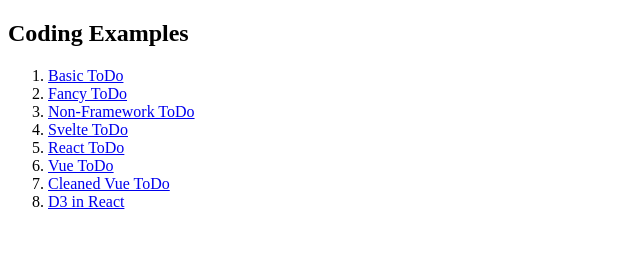
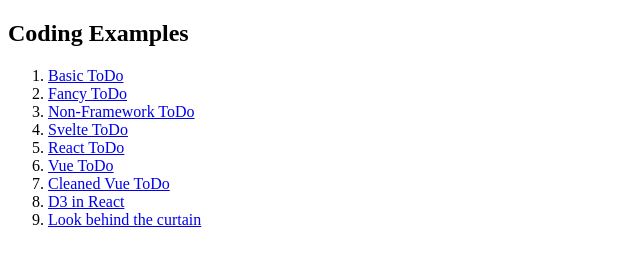
Before and after one commit to flekschas/js-frameworks-lecture, a plain HTML site: page index.html in a window 1280 px wide. Shown: the whole page, without its empty margins (0-640 px from the left). Drawn offline with Linux system fonts and the light colour scheme.

Commit message:
Add link to leaky abstraction

```diff
--- a/index.html
+++ b/index.html
@@ -33,6 +33,9 @@
     <li>
       <a href="https://github.com/Novartis/peax/blob/develop/ui/src/components/BarChart.js" target="_blank">D3 in React</a>
     </li>
+    <li>
+      <a href="https://jsfiddle.net/flek/1sLrtkcy/" target="_blank">Look behind the curtain</a>
+    </li>
   </ol>
 </body>
 </html>
```
